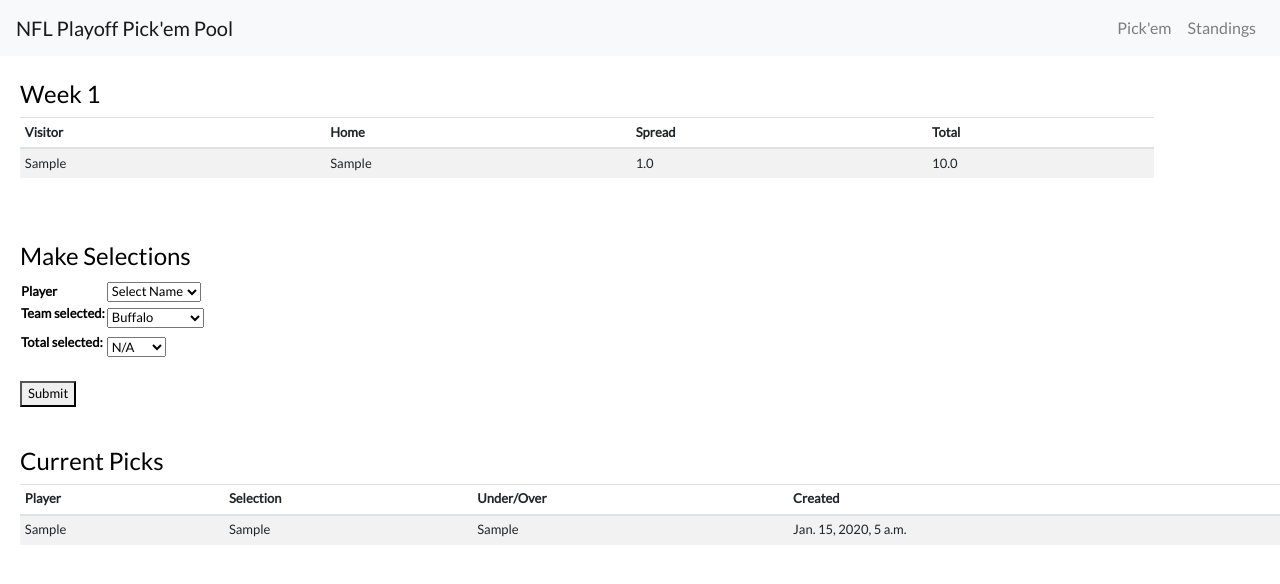
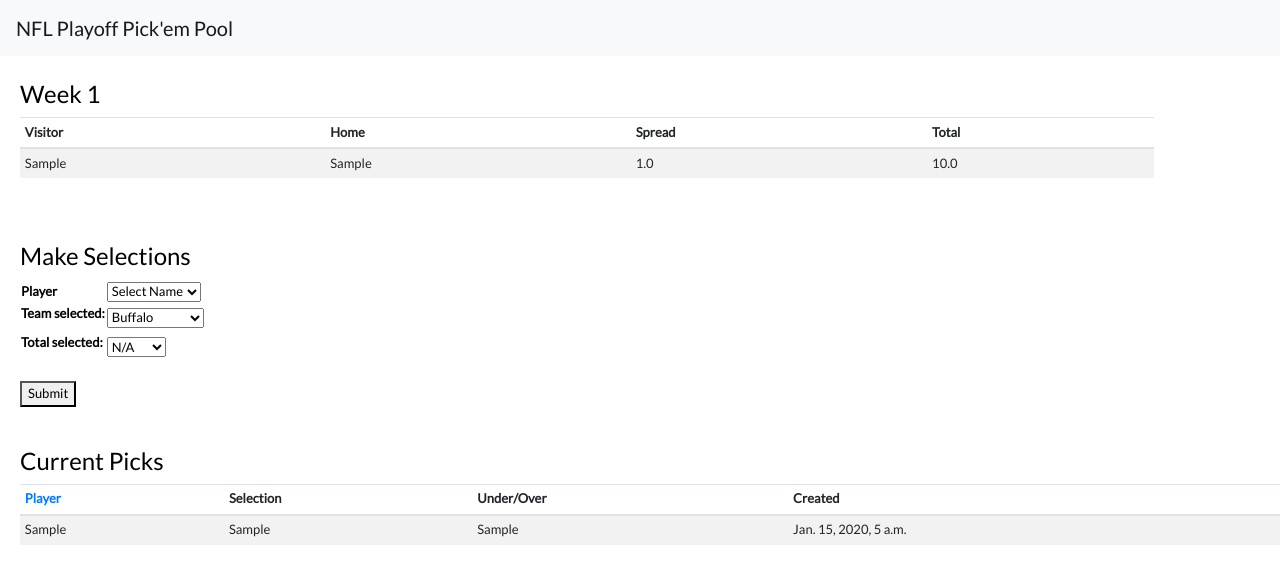
Before and after one commit to simple-dogood/nflpp2, a Django app: page / in a window 1280 px wide. Shown: the top 584 px of the page. Run offline with Django 3.2, Linux system fonts and the light colour scheme; tables that the repository leaves empty hold one stand-in row (values such as "Sample post"); some libraries are stand-ins or nearby versions.

Commit message:
updated html

```diff
--- a/picks/templates/picks/schedule_n_picks.html
+++ b/picks/templates/picks/schedule_n_picks.html
@@ -73,13 +73,6 @@
       <button class="navbar-toggler" type="button" data-toggle="collapse" data-target="#navbarNavAltMarkup" aria-controls="navbarNavAltMarkup" aria-expanded="false" aria-label="Toggle navigation">
         <span class="navbar-toggler-icon"></span>
       </button>
-      <div class="collapse navbar-collapse" id="navbarNavAltMarkup">
-        <div class="navbar-nav ml-auto">
-          <a class="nav-item nav-link" href="{%url 'view_games'%}">Pick'em </a>
-          <a class="nav-item nav-link" href="#">Standings</a>
-
-        </div>
-      </div>
     </nav>
 </header>
 
@@ -167,7 +160,7 @@
 <table class="table table-striped table-sm" style="float: left; font-size:13px">
   <thead>
     <tr>
-      <th>Player</th>
+      <th><a href="?order_by=c.player">Player</a></th>
       <th>Selection</th>
       <th>Under/Over</th>
       <th>Created</th>
```
